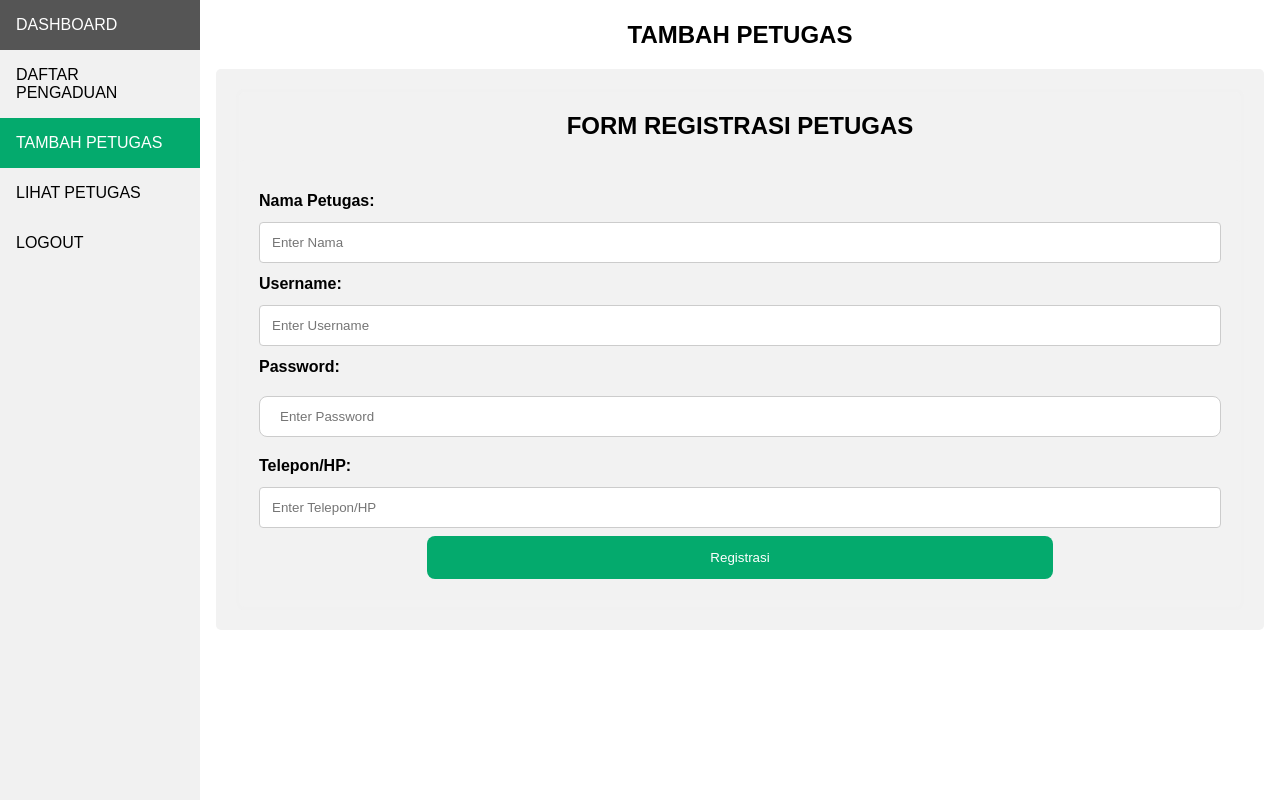
After one commit to VirtualRez21/XII-RPL-UKK-PAKET2-2023, a PHP site: page /admin/tambahPetugas.php in a window 1280 px wide. The commit adds this page. Run offline with PHP 8.4, Linux system fonts and the light colour scheme; a user stored in the database is signed in.

Commit message:
Add files via upload

```diff
--- a/admin/dashboard.php
+++ b/admin/dashboard.php
@@ -22,7 +22,7 @@
     <a href="#">DAFTAR PENGADUAN</a>
     <?php
       if($_SESSION['level'] == 'admin'){
-        echo "<a href='#'>TAMBAH PETUGAS</a>
+        echo "<a href='tambahPetugas.php'>TAMBAH PETUGAS</a>
         <a href='#'>LIHAT PETUGAS</a>";
       }
     ?>
--- a/admin/function.php
+++ b/admin/function.php
@@ -42,4 +42,33 @@
 		}
 	}
 
+	class Registration extends Connection{
+		public function tambahPetugas($varNamaPetugas, $varUsernamePetugas, $varPasswordPetugas, $varTeleponPetugas){
+			$sql = "SELECT * FROM petugas WHERE username='$varUsernamePetugas';";
+			$result = mysqli_query($this->conn, $sql);
+
+			if(mysqli_num_rows($result) == 1){
+				$row = mysqli_fetch_assoc($result);
+
+				if($row['username'] == $varUsernamePetugas){
+					return 1;
+					// Username atau akun sudah ada
+				}
+			}
+			elseif(mysqli_num_rows($result) != 1){
+				$varPasswordPetugas = md5($varPasswordPetugas);
+
+				$sql = "INSERT INTO petugas VALUES(null, '$varNamaPetugas', '$varUsernamePetugas', '$varPasswordPetugas', '$varTeleponPetugas', 'petugas');";
+				$result = mysqli_query($this->conn, $sql);
+
+				return 10;
+				// Akun Berhasil Ditambah
+			}
+			else{
+				return 100;
+				// Akun tidak berhasil ditambah
+			}
+		}
+	}
+
 ?>
--- /dev/null
+++ b/admin/tambahPetugas.php
@@ -0,0 +1,86 @@
+<?php
+require 'function.php';
+require '../fungsi.php';
+session_start();
+
+if($_SESSION['nama_petugas'] == ""){
+  header('location: login.php');
+}
+elseif($_SESSION['level'] != 'admin'){
+  echo notifikasi('Anda tidak bisa membuka halaman ini', 'dashboard.php');
+}
+else{
+  $registPetugas = new Registration();
+  if(isset($_POST['submitRegistrasiPetugas'])){
+    $varNamaPetugas = $_POST['namaRegistrasiPetugas'];
+    $varUsernamePetugas = $_POST['usernameRegistrasiPetugas'];
+    $varPasswordPetugas = $_POST['passwordRegistrasiPetugas'];
+    $varTeleponPetugas = $_POST['teleponRegistrasiPetugas'];
+
+    $result = $registPetugas->tambahPetugas($varNamaPetugas, $varUsernamePetugas, $varPasswordPetugas, $varTeleponPetugas);
+
+    if($result == 1){
+      echo notifikasi('Username telah terdaftar', 'tambahPetugas.php');
+    }
+    elseif($result == 10){
+      echo notifikasi('Akun berhasil ditambah', 'lihatPetugas.php');
+    }
+    elseif($result == 100){
+      echo notifikasi('Akun tidak berhasil ditambah', 'tambahPetugas.php');
+    }
+  }
+}
+?>
+
+<!DOCTYPE html>
+<html>
+<head>
+  <meta charset="utf-8">
+  <meta name="viewport" content="width=device-width, initial-scale=1">
+  <link rel="stylesheet" type="text/css" href="../CSS/style.css">
+  <title>REGISTRASI PETUGAS PENGADUAN MASYARAKAT</title>
+</head>
+
+<body>
+  <div class="sidebar">
+    <a href="dashboard.php">DASHBOARD</a>
+    <a href="#">DAFTAR PENGADUAN</a>
+    <?php
+      if($_SESSION['level'] == 'admin'){
+        echo "<a href='tambahPetugas.php' class='active'>TAMBAH PETUGAS</a>
+        <a href='#'>LIHAT PETUGAS</a>";
+      }
+    ?>
+    <a href="#">LOGOUT</a>
+  </div>
+
+  <div class="content2">
+    <h2 style="text-align: center;">TAMBAH PETUGAS</h2>
+    <div class="container">
+      <form action="tambahPetugas.php" method="POST">
+      <h2 style="text-align: center;">FORM REGISTRASI PETUGAS</h2>
+      <div class="container">
+
+        <label for="namaRegistrasiPetugas"><b>Nama Petugas:</b></label>
+        <input type="text" placeholder="Enter Nama" name="namaRegistrasiPetugas" required>
+
+        <label for="usernameRegistrasiPetugas"><b>Username:</b></label>
+        <input type="text" placeholder="Enter Username" name="usernameRegistrasiPetugas" required>
+
+        <label for="passwordRegistrasiPetugas"><b>Password:</b></label>
+        <input type="password" placeholder="Enter Password" name="passwordRegistrasiPetugas" required>
+
+        <label for="teleponRegistrasiPetugas"><b>Telepon/HP:</b></label>
+        <input type="text" placeholder="Enter Telepon/HP" name="teleponRegistrasiPetugas" required>
+
+        <center>
+          <button type="submit" name="submitRegistrasiPetugas">Registrasi</button>
+        </center>
+
+      </div>
+    </form>
+    </div>
+  </div>
+
+</body>
+</html>
```
